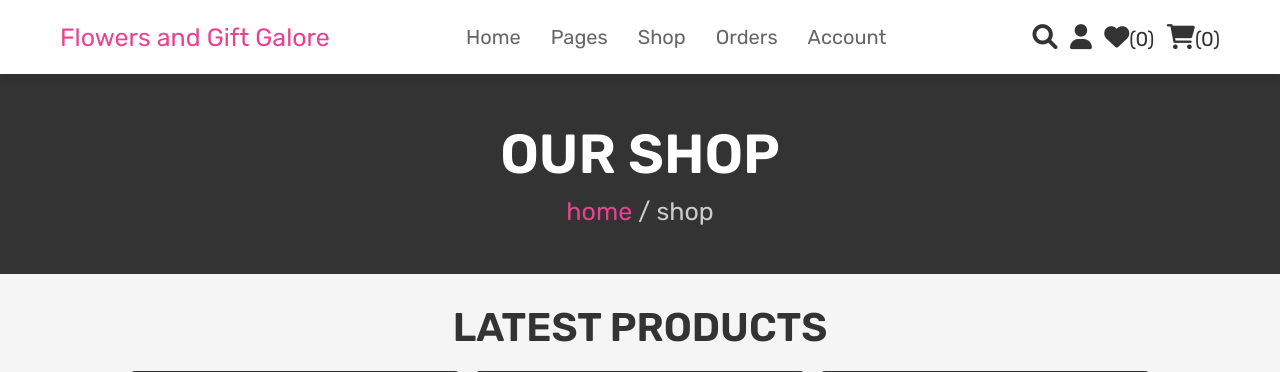
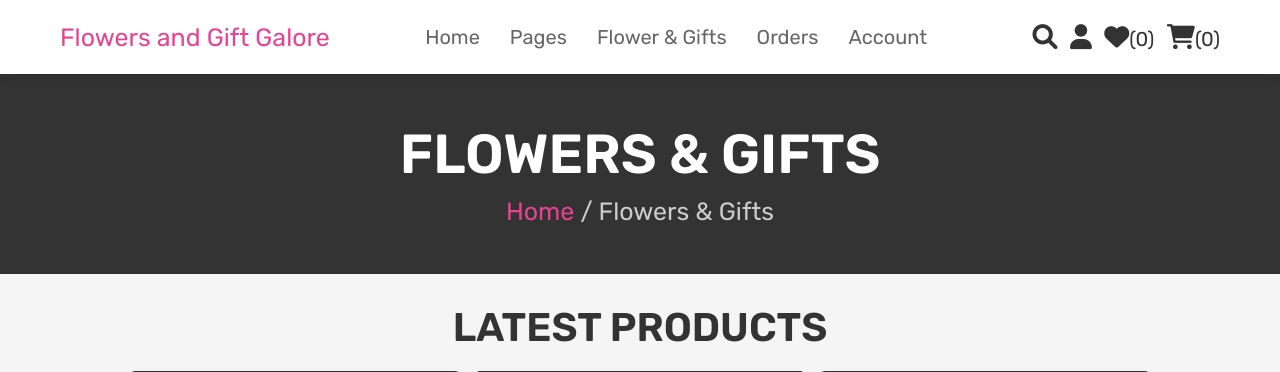
Before and after one commit to mohdshadadhossain/Flower-and-Gifts-Galore, a PHP site: page /shop.php in a window 1280 px wide. Shown: the top 372 px of the page. Run offline with PHP 8.4, Linux system fonts and the light colour scheme; a user stored in the database is signed in; data comes from the database, SQL or seed files in the repository.

Commit message:
Header Updated, Shop Updated, Few Images Added

```diff
--- a/header.php
+++ b/header.php
@@ -26,7 +26,7 @@ if(isset($message)){
                         <li><a href="contact.php">Contact</a></li>
                     </ul>
                 </li>
-                <li><a href="shop.php">Shop</a></li>
+                <li><a href="shop.php">Flower & Gifts</a></li>
                 <li><a href="orders.php">Orders</a></li>
                 <li><a href="#">Account</a>
                     <ul>
--- a/shop.php
+++ b/shop.php
@@ -80,8 +80,8 @@ if(isset($_POST['add_to_cart'])){
 <?php @include 'header.php'; ?>
 
 <section class="heading">
-    <h3>our shop</h3>
-    <p> <a href="home.php">home</a> / shop </p>
+    <h3>Flowers & Gifts</h3>
+    <p> <a href="home.php">Home</a> / Flowers & Gifts </p>
 </section>
 
 <section class="products">
```
Also changed, not shown: uploaded_img/Mulberry Blush.jpg (added), uploaded_img/Peachy Sunshine.jpg (added).
